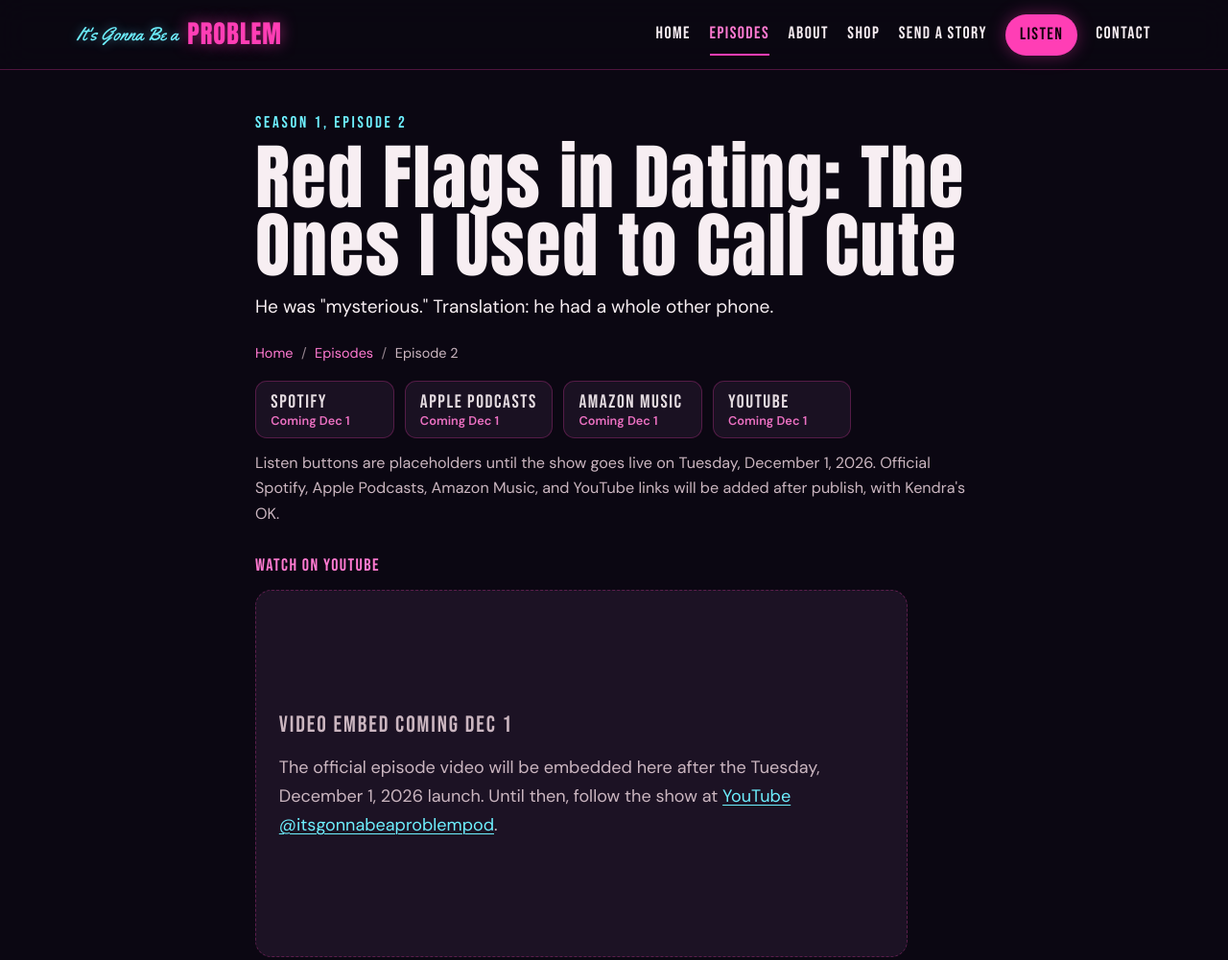
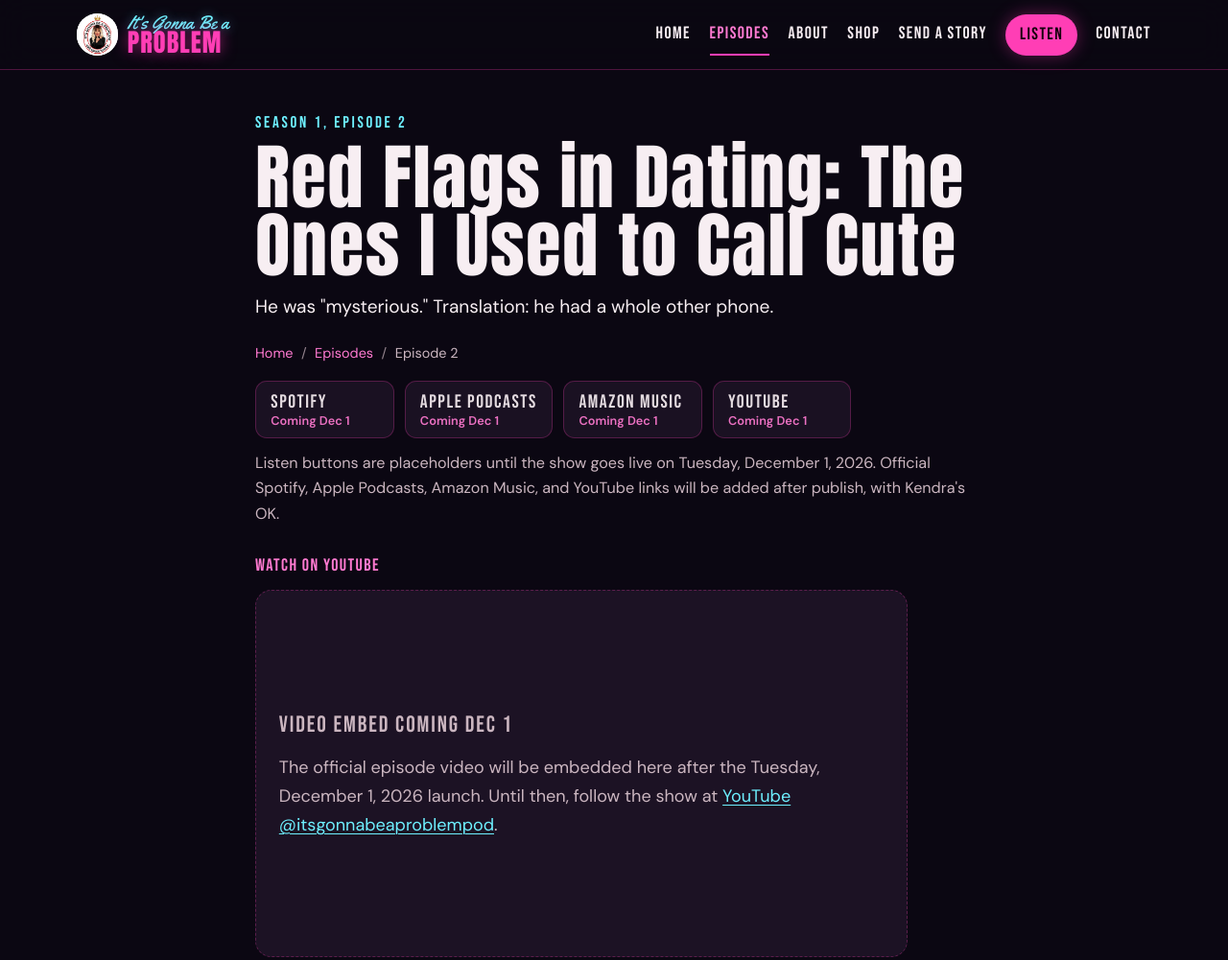
Before and after one commit to kendrarossi-lab/itsgonnabeaproblem-site, a plain HTML site: page episodes/red-flags-in-dating-i-used-to-call-cute/index.html in a window 1280 px wide. Shown: the top 1001 px of the page at 96% size. Drawn offline with Linux system fonts and the light colour scheme.

Commit message:
Official Nov 24 photo set: episodes/red-flags-in-dating-i-used-to-call-cute

```diff
--- a/episodes/red-flags-in-dating-i-used-to-call-cute/index.html
+++ b/episodes/red-flags-in-dating-i-used-to-call-cute/index.html
@@ -85,7 +85,7 @@
       "name": "Kendra Jade",
       "jobTitle": "Podcast host",
       "url": "https://itsgonnabeaproblem.com/about/",
-      "image": "https://itsgonnabeaproblem.com/images/promo-turtleneck-mic-1600.jpg",
+      "image": "https://itsgonnabeaproblem.com/images/promo-pinstripe-seated-1600.jpg",
       "worksFor": {
         "@id": "https://itsgonnabeaproblem.com/#series"
       },
@@ -150,8 +150,11 @@
 <header class="site-header">
   <div class="header-inner wrap">
     <a class="logo" href="/" aria-label="It's Gonna Be a Problem, home">
-      <span class="logo-script">It's Gonna Be a</span>
-      <span class="logo-problem">PROBLEM</span>
+      <img class="logo-mark" src="/images/logo-mark-160.png" width="160" height="160" alt="" />
+      <span class="logo-text">
+        <span class="logo-script">It's Gonna Be a</span>
+        <span class="logo-problem">PROBLEM</span>
+      </span>
     </a>
     <input type="checkbox" id="nav-toggle" class="nav-toggle" />
     <label class="nav-toggle-btn" for="nav-toggle" aria-label="Open menu">
@@ -256,6 +259,7 @@
 <footer class="site-footer">
   <div class="wrap footer-grid">
     <div class="footer-brand">
+      <img class="logo-mark" src="/images/logo-mark-160.png" width="160" height="160" alt="" />
       <div class="logo-script">It's Gonna Be a</div>
       <div class="logo-problem">PROBLEM</div>
       <p class="footer-tag">BOUNDARIES ARE HOT</p>
```
